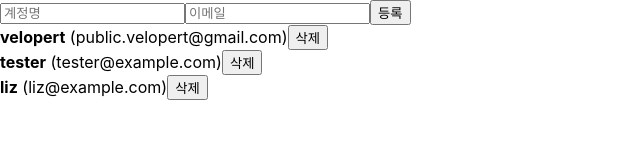
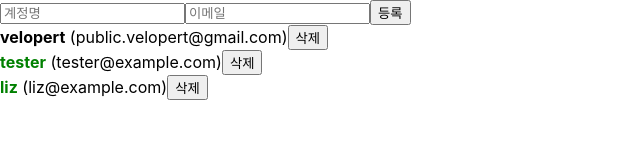
Before and after one commit to heedda/FrontEnd, a React (Create React App) app in the folder react/my-app/: page / in a window 1280 px wide. Shown: the top 160 px of the page, without its empty margins (0-640 px from the left). Built offline with nearby package versions, Linux system fonts and the light colour scheme.

Commit message:
update index

```diff
--- a/react/my-app/src/App.js
+++ b/react/my-app/src/App.js
@@ -1,5 +1,5 @@
 import React, { useRef, useState } from "react";
-import UserList from "./userLIst";
+import UserList from "./UserLIst";
 import CreateUser from "./CreateUser";
 
 function App() {
@@ -23,16 +23,19 @@
       id: 1,
       username: "velopert",
       email: "public.velopert@gmail.com",
+      active: false,
     },
     {
       id: 2,
       username: "tester",
       email: "tester@example.com",
+      active: true,
     },
     {
       id: 3,
       username: "liz",
       email: "liz@example.com",
+      active: true,
     },
   ]);
 
@@ -56,6 +59,14 @@
     setUsers(users.filter((user) => user.id !== id));
   };
 
+  const onToggle = (id) => [
+    setUsers(
+      users.map((user) =>
+        user.id === id ? { ...user, active: !user.active } : user
+      )
+    ),
+  ];
+
   return (
     <>
       <CreateUser
@@ -64,7 +75,7 @@
         onChange={onChange}
         onCreate={onCreate}
       />
-      <UserList users={users} onRemove={onRemove} />
+      <UserList users={users} onRemove={onRemove} onToggle={onToggle} />
     </>
   );
 }
--- a/react/my-app/src/UserLIst.js
+++ b/react/my-app/src/UserLIst.js
@@ -1,19 +1,33 @@
 import React from "react";
 
-function User({ user, onRemove }) {
+function User({ user, onRemove, onToggle }) {
   return (
     <div>
-      <b>{user.username}</b> <span>({user.email})</span>
+      <b
+        style={{
+          cursor: "pointer",
+          color: user.active ? "green" : "black",
+        }}
+        onClick={() => onToggle(user.id)}
+      >
+        {user.username}
+      </b>{" "}
+      <span>({user.email})</span>
       <button onClick={() => onRemove(user.id)}>삭제</button>
     </div>
   );
 }
 
-function UserList({ users, onRemove }) {
+function UserList({ users, onRemove, onToggle }) {
   return (
     <div>
       {users.map((user) => (
-        <User user={user} key={user.id} onRemove={onRemove} />
+        <User
+          user={user}
+          key={user.id}
+          onRemove={onRemove}
+          onToggle={onToggle}
+        />
       ))}
     </div>
   );
```
